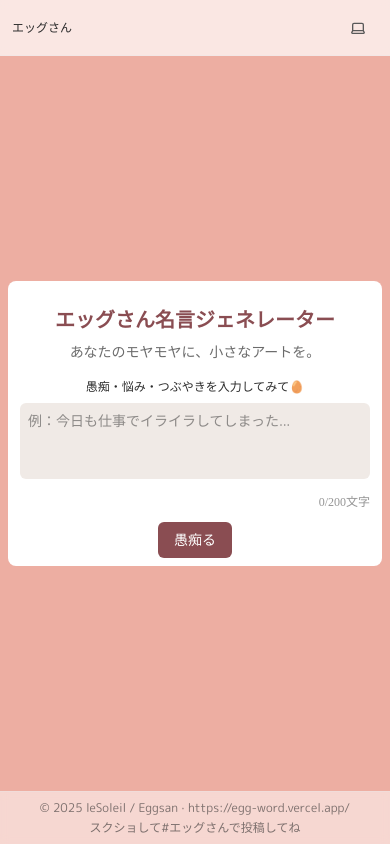
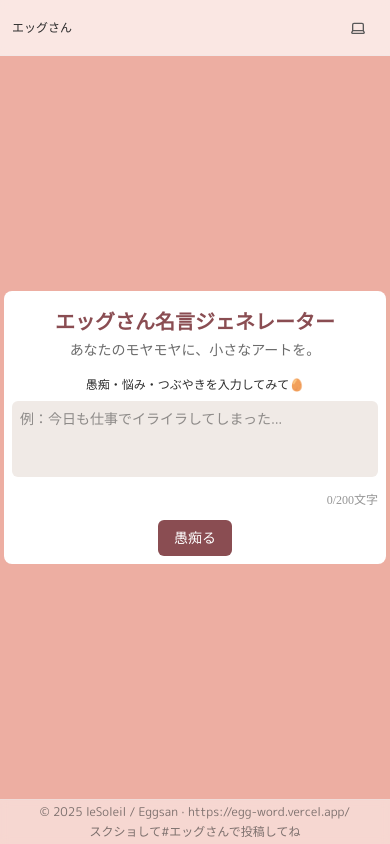
Before and after one commit to soleilysoleily-pixel/egg-word, a Next.js app in the folder egg-word/: page / in a window 390 px wide. Built offline with nearby package versions, Linux system fonts and the light colour scheme; no server answers.

Commit message:
initial commit

```diff
--- a/egg-word/app/page.tsx
+++ b/egg-word/app/page.tsx
@@ -171,14 +171,14 @@ export default function Home() {
           </div>
         </nav>
 
-        <div className="flex-1 flex flex-col items-center justify-center max-w-4xl p-2 sm:p-3 md:p-4 lg:p-6 w-full">
+        <div className="flex-1 flex flex-col items-center justify-center max-w-4xl p-1 sm:p-2 md:p-3 lg:p-4 w-full">
           {/* メインアプリカード */}
-          <div className="bg-white rounded-lg px-3 py-2 sm:px-4 sm:py-3 md:px-8 md:py-4 lg:px-12 lg:py-5 w-full max-w-3xl">
+          <div className="bg-white rounded-lg px-2 py-2 sm:px-4 sm:py-3 md:px-8 md:py-4 lg:px-12 lg:py-5 w-full max-w-3xl">
             {/* メイン生成エリア */}
             <div className="w-full space-y-4 sm:space-y-6 flex-1 flex flex-col">
             {/* タイトル */}
             <motion.div
-              className="text-center space-y-2 mt-4 sm:mt-6 md:mt-8"
+              className="text-center space-y-1 sm:space-y-2 mt-2 sm:mt-4 md:mt-6"
               initial={{ opacity: 0, y: 20 }}
               animate={{ opacity: 1, y: 0 }}
               transition={{ duration: 0.6 }}
@@ -246,9 +246,9 @@ export default function Home() {
                       transition={{ duration: 0.5 }}
                       key={quote}
                     >
-                      <div className="flex justify-center sm:justify-start w-full">
-                        <div className="text-left w-full sm:max-w-fit px-4 sm:px-0">
-                          <p className={`text-base sm:text-lg md:text-xl lg:text-2xl leading-relaxed whitespace-pre-line font-rounded pr-16 sm:pl-20 sm:pr-5 ${bgColor === '#A3B18A' ? 'text-white' : 'text-gray-700'}`} style={{
+                      <div className="flex justify-center">
+                        <div className="text-left px-6 sm:pl-20 sm:pr-20" style={{maxWidth: 'calc(100% - 80px)'}}>
+                          <p className={`text-base sm:text-lg md:text-xl lg:text-2xl leading-relaxed whitespace-pre-line font-rounded ${bgColor === '#A3B18A' ? 'text-white' : 'text-gray-700'}`} style={{
                             wordBreak: 'keep-all',
                             overflowWrap: 'break-word',
                             lineHeight: '1.7',
@@ -370,7 +370,7 @@ export default function Home() {
         </div>
 
         <motion.footer
-          className="w-full flex flex-col items-center justify-center border-t border-gray-200/30 mx-auto text-center text-xs gap-1 sm:gap-2 py-2 sm:py-4 bg-white/50 backdrop-blur-sm"
+          className="w-full flex flex-col items-center justify-center border-t border-gray-200/30 mx-auto text-center text-xs gap-1 sm:gap-2 py-1 sm:py-2 bg-white/50 backdrop-blur-sm"
           initial={{ opacity: 0 }}
           animate={{ opacity: 1 }}
           transition={{ duration: 0.6, delay: 1 }}
```
